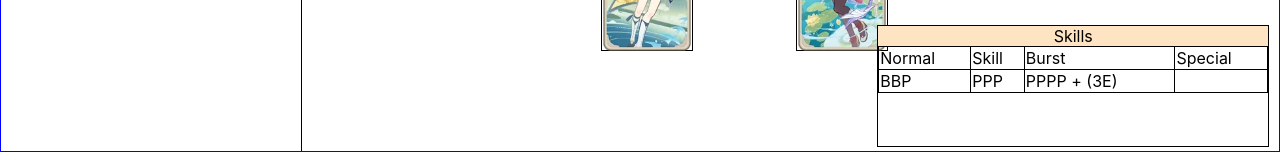
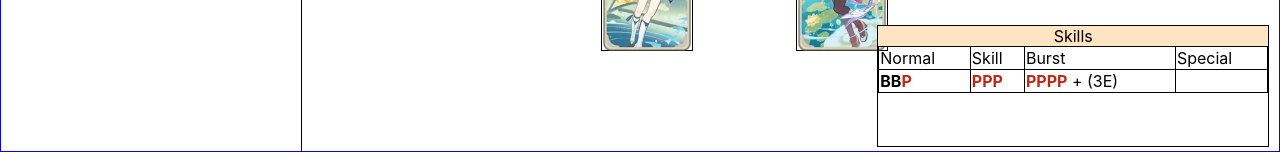
Before and after one commit to chinhodado/genshin_tcg, a React (Create React App) app: page / in a window 1280 px wide. Shown: the part 626-786 px from the top of the page. Built offline with nearby package versions, Linux system fonts and the light colour scheme.

Commit message:
Color skill cost

```diff
--- a/src/App.tsx
+++ b/src/App.tsx
@@ -78,9 +78,9 @@ function App() {
                 <td>Special</td>
               </tr>
               <tr>
-                <td>{activeChar.base.skills.normal.cost}</td>
-                <td>{activeChar.base.skills.skill.cost}</td>
-                <td>{activeChar.base.skills.burst.cost} + ({activeChar.base.skills.burst.energy}E)</td>
+                <td>{getSkillCostDisplay(activeChar.base.skills.normal.cost)}</td>
+                <td>{getSkillCostDisplay(activeChar.base.skills.skill.cost)}</td>
+                <td>{getSkillCostDisplay(activeChar.base.skills.burst.cost)} + ({activeChar.base.skills.burst.energy}E)</td>
                 <td></td>
               </tr>
             </table>
@@ -103,6 +103,38 @@ function rollDice(current: number[]) {
   return arr;
 }
 
+function getSkillCostDisplay(cost: string) {
+  let html = [];
+  for (let i = 0; i < cost.length; i++) {
+    if (cost[i] === 'P') {
+      html.push(<span className="pyro">P</span>)
+    }
+    else if (cost[i] === 'H') {
+      html.push(<span className="hydro">H</span>)
+    }
+    else if (cost[i] === 'C') {
+      html.push(<span className="cryo">C</span>)
+    }
+    else if (cost[i] === 'E') {
+      html.push(<span className="electro">E</span>)
+    }
+    else if (cost[i] === 'G') {
+      html.push(<span className="geo">G</span>)
+    }
+    else if (cost[i] === 'A') {
+      html.push(<span className="anemo">A</span>)
+    }
+    else if (cost[i] === 'D') {
+      html.push(<span className="dendro">D</span>)
+    }
+    else if (cost[i] === 'B') {
+      html.push(<span className="omni">B</span>)
+    }
+  }
+
+  return html;
+}
+
 function randomIntFromInterval(min: number, max: number) { // min and max included
   return Math.floor(Math.random() * (max - min + 1) + min)
 }
```
